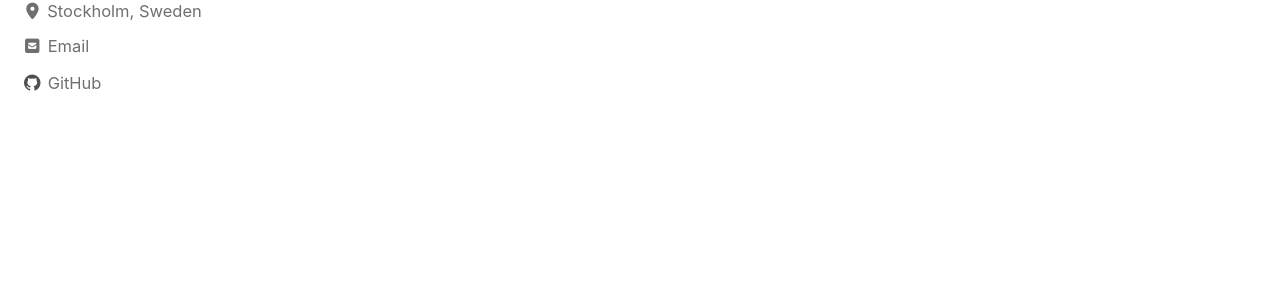
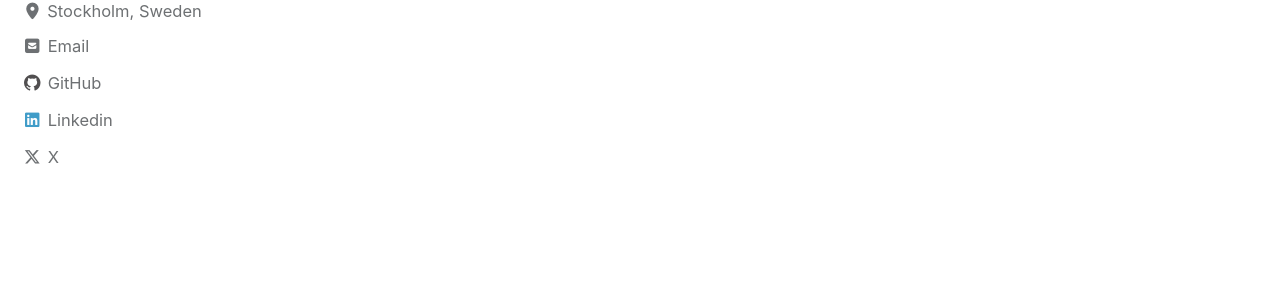
Before and after one commit to masudpervez27/masudpervez27.github.io, a Jekyll site: the page built from index.html, in a window 1280 px wide. Shown: the part 323-625 px from the top of the page. Built offline with Jekyll 4.4.1, drawn with Linux system fonts in a browser that asks for light colours; cached includes are drawn as plain includes; the list of posts is cut into pages by our own code.

Commit message:
update config file

```diff
--- a/_config.yml
+++ b/_config.yml
@@ -21,7 +21,7 @@ title                    : "Masud's HomePage"
 title_separator          : "-"
 subtitle                 : # site tagline that appears below site title in masthead
 name                     : "Masud's HomePage"
-description              : "An amazing website."
+description              : "A Place for My Portfolio and Blog"
 url                      : # the base hostname & protocol for your site e.g. "https://mmistakes.github.io"
 baseurl                  : # the subpath of your site, e.g. "/blog"
 repository               : # GitHub username/repo-name e.g. "mmistakes/minimal-mistakes"
@@ -122,21 +122,22 @@ author:
     - label: "Email"
       icon: "fas fa-fw fa-envelope-square"
       url: "mailto:masud.pervez@yahoo.com"
+    - label: "GitHub"
+      icon: "fab fa-github"
+      url: "https://github.com/masudpervez27"
+    - label: "Linkedin"
+      icon: "fa-brands fa-linkedin"
+      url: "https://linkedin.com/masud-pervez-431a0418"
+    - label: "X"
+      icon: "fa-brands fa-x-twitter"
+      url: "https://x.com/MasudPe15462403"
     - label: "Website"
       icon: "fas fa-fw fa-link"
       # url: "https://your-website.com"
-    - label: "Twitter"
-      icon: "fab fa-fw fa-twitter-square"
-      # url: "https://twitter.com/"
+
     - label: "Facebook"
       icon: "fab fa-fw fa-facebook-square"
       # url: "https://facebook.com/"
-    - label: "GitHub"
-      icon: "fab fa-github"
-      url: "https://github.com/masudpervez27"
-    - label: "Instagram"
-      icon: "fab fa-fw fa-instagram"
-      # url: "https://instagram.com/"
 
 # Site Footer
 footer:
```
